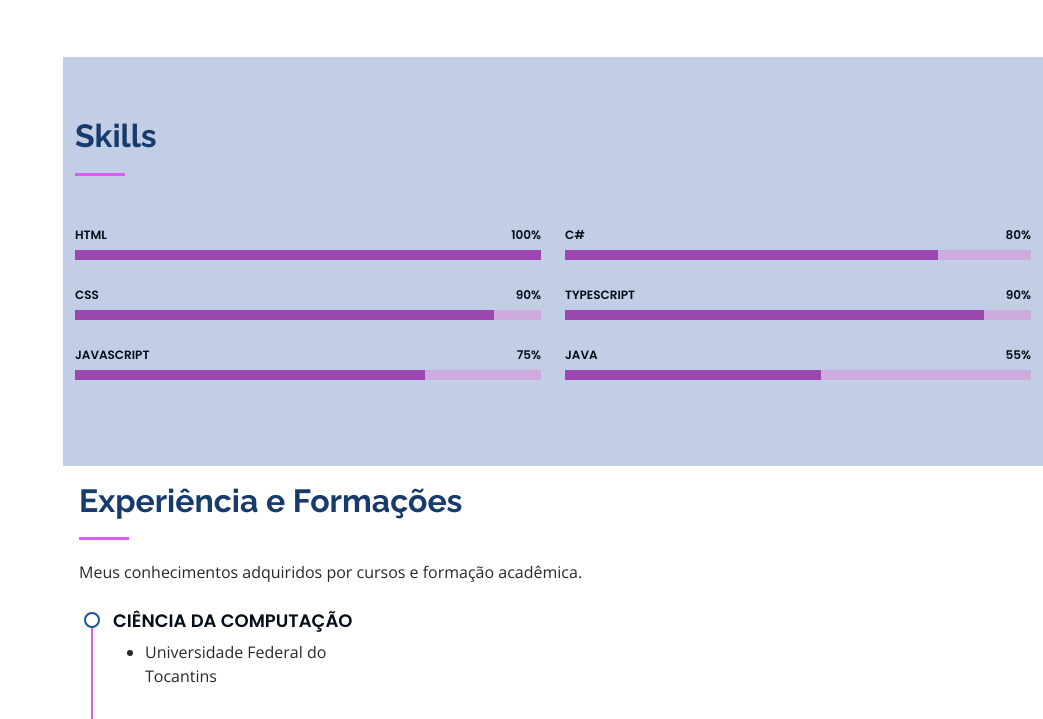
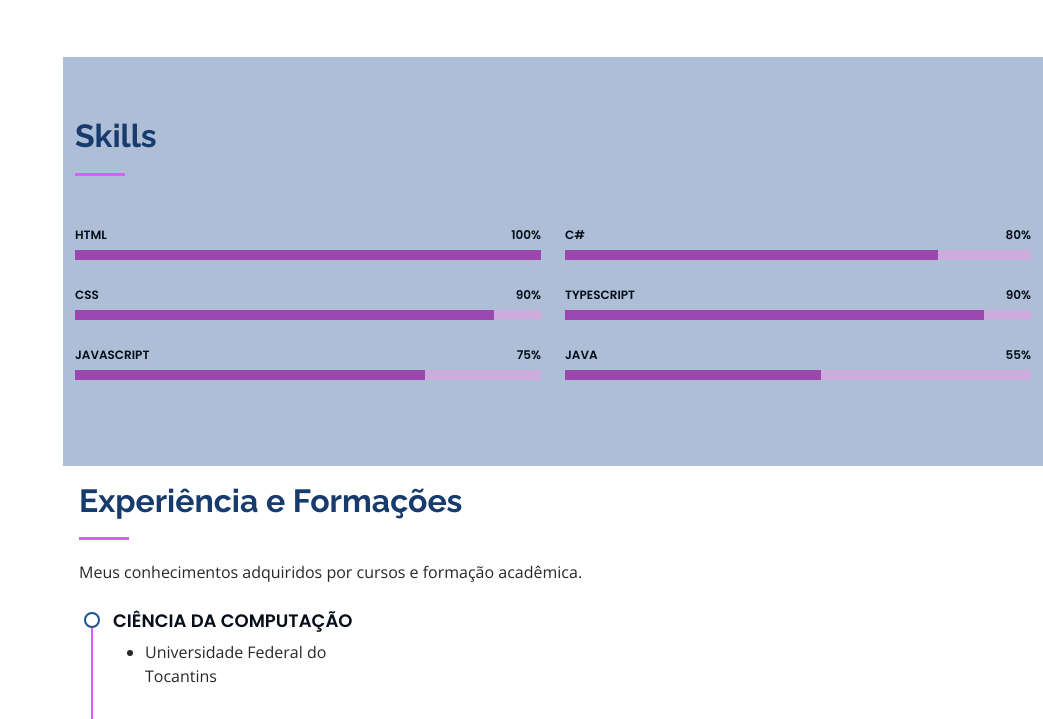
Before and after one commit to annalaura2/AnnaLaura, a plain HTML site: page index.html in a window 1280 px wide. Shown: the part 1317-2036 px from the top of the page, without its empty margins (237-1280 px from the left). Drawn offline with nearby package versions, Linux system fonts and the light colour scheme.

Commit message:
Update style.css

```diff
--- a/assets/css/style.css
+++ b/assets/css/style.css
@@ -295,7 +295,7 @@ section {
 }
 
 .section-bg {
-  background: #c1cee5;
+  background: #aebed7;;
 }
 
 .section-title {
```
